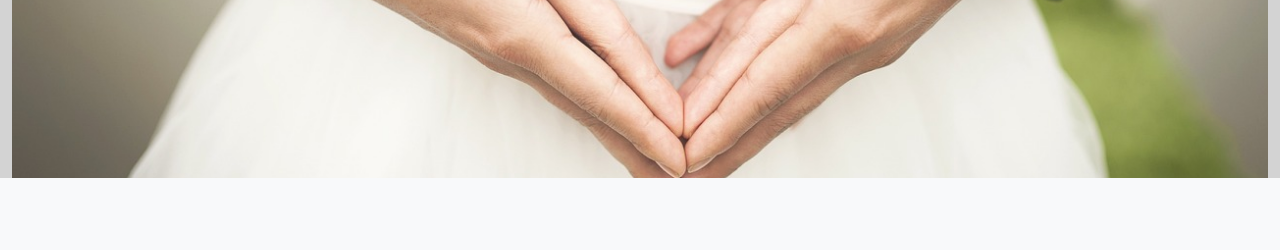
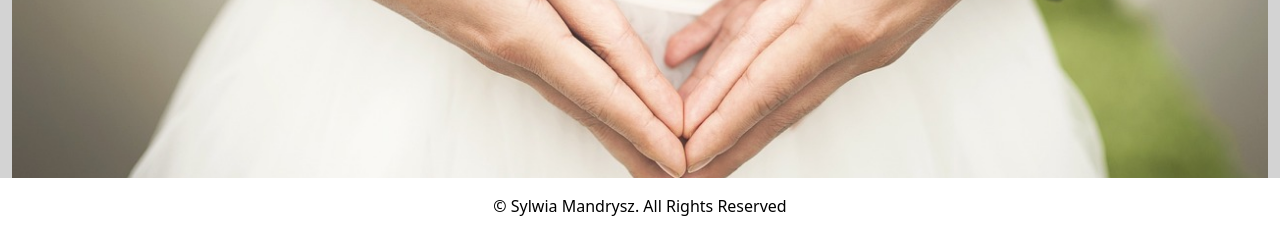
Before and after one commit to Mandi97/sylwia_website, a Django app: page / in a window 1280 px wide. Shown: the part 665-915 px from the top of the page. Before the commit the page ends 843 px from the top, so only its background shows below. Run offline with Django 4.2, Linux system fonts and the light colour scheme; some libraries are stand-ins or nearby versions.

Commit message:
add footer

```diff
--- a/templates/base.html
+++ b/templates/base.html
@@ -20,5 +20,6 @@
 
 {% endblock %}
 
+{% include 'partials/footer.html' %}
 </body>
 </html>
--- /dev/null
+++ b/templates/partials/footer.html
@@ -0,0 +1,5 @@
+<section class="bg-white footer p-3">
+    <div class="row p-0">
+        <p class="text-center text-black p-0">© Sylwia Mandrysz. All Rights Reserved</p>
+    </div>
+</section>
```
